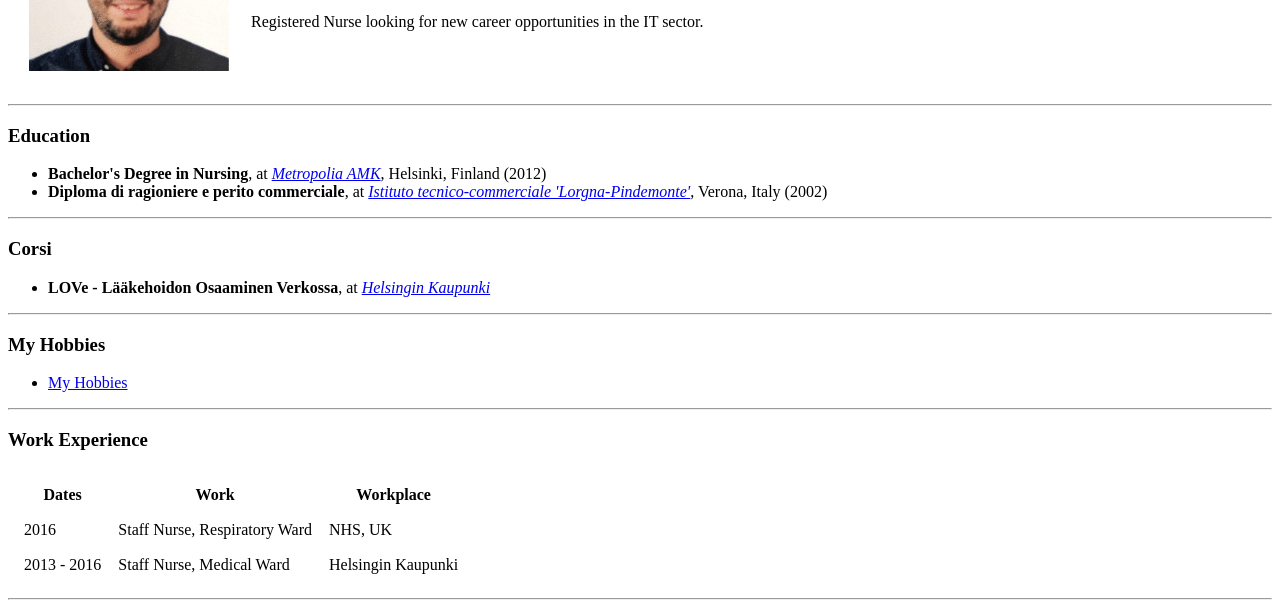
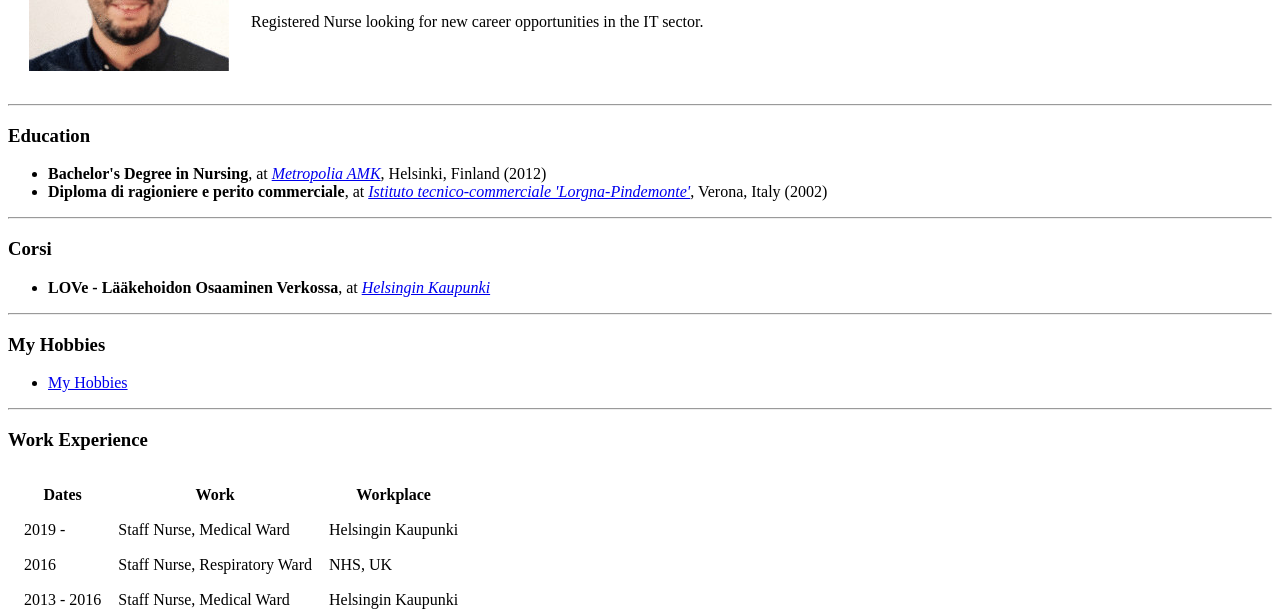
Before and after one commit to eliomes/cv, a plain HTML site: page index.html in a window 1280 px wide. Shown: the part 158-773 px from the top of the page. Drawn offline with Linux system fonts and the light colour scheme.

Commit message:
Add files via upload

```diff
--- a/index.html
+++ b/index.html
@@ -50,6 +50,11 @@
         <th>Workplace</th>
       </tr>
     </thead>
+    <tr>
+      <td> 2019 - </td>
+      <td> Staff Nurse, Medical Ward</td>
+      <td> Helsingin Kaupunki</td>
+    </tr>
     <tr>
       <td> 2016</td>
       <td> Staff Nurse, Respiratory Ward</td>
```
